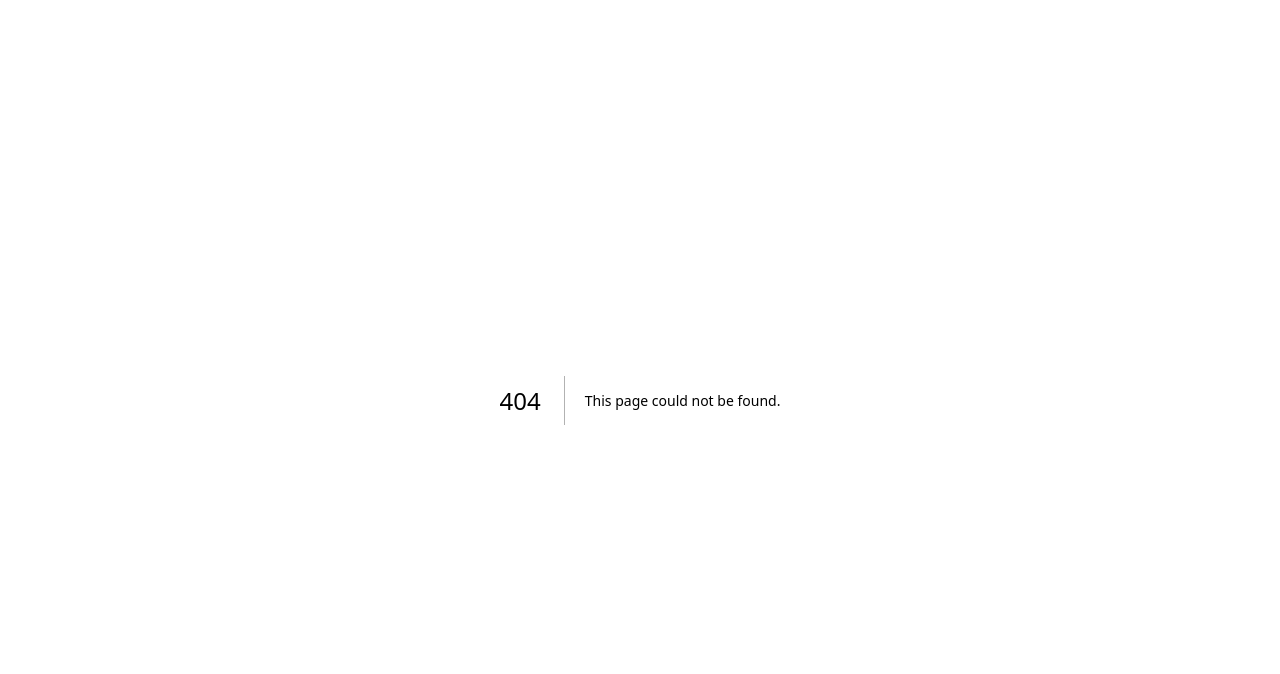
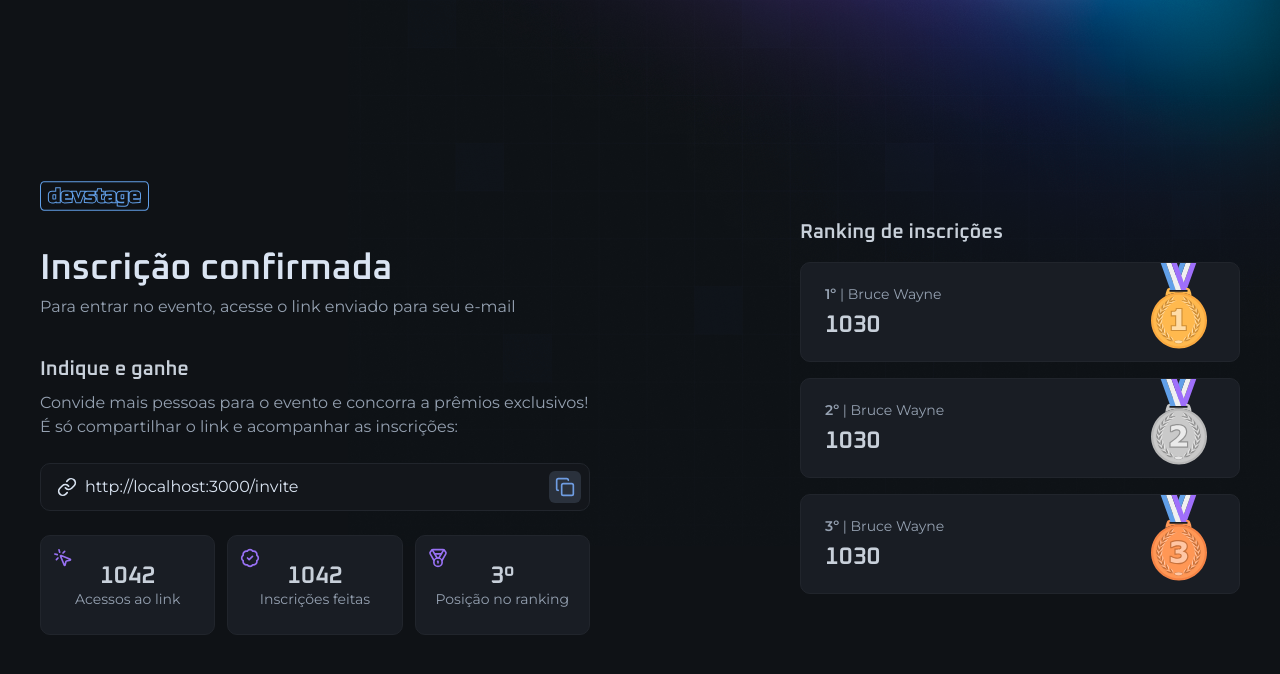
Before and after one commit to Gui-dev/devstage, a Next.js app in the folder web/: page /invite in a window 1280 px wide. Before the commit this address had no page. Shown: the top 674 px of the page. Built offline with nearby package versions, Linux system fonts and the light colour scheme.

Commit message:
feat: add invite page

```diff
--- /dev/null
+++ b/web/src/app/invite/page.tsx
@@ -0,0 +1,45 @@
+import Image from 'next/image'
+
+import logo from '@/assets/logo.svg'
+
+import { InviteLinkInput } from '../components/invite-link-input'
+import { Ranking } from '../components/ranking'
+import { Stats } from '../components/stats'
+
+const InvitePage = () => {
+  return (
+    <div className="flex min-h-dvh flex-col items-center justify-between gap-16 md:flex-row">
+      <div className="flex w-full max-w-[550px] flex-col gap-10">
+        <Image src={logo} alt="Devstage Logo" height={30} width={108.5} />
+        <div className="space-y-2">
+          <h1 className="font-heading font-semibold text-4xl text-gray-100 leading-none">
+            Inscrição confirmada
+          </h1>
+          <p className="text-gray-300">
+            Para entrar no evento, acesse o link enviado para seu e-mail
+          </p>
+        </div>
+
+        <div className="space-y-6">
+          <div className="space-y-3">
+            <h2 className="font-heading font-semibold text-gray-200 text-xl leading-none">
+              Indique e ganhe
+            </h2>
+            <p className="text-gray-300">
+              Convide mais pessoas para o evento e concorra a prêmios
+              exclusivos! É só compartilhar o link e acompanhar as inscrições:
+            </p>
+          </div>
+
+          <InviteLinkInput />
+
+          <Stats />
+        </div>
+      </div>
+
+      <Ranking />
+    </div>
+  )
+}
+
+export default InvitePage
--- a/web/src/app/layout.tsx
+++ b/web/src/app/layout.tsx
@@ -28,7 +28,9 @@
   return (
     <html lang="en" className={`${oxanium.variable} ${montserrat.variable}`}>
       <body className="bg-[url(/background.png)] bg-gray-900 bg-top bg-no-repeat text-gray-100 antialiased md:bg-right-top">
-        {children}
+        <main className="mx-auto max-w-[1240px] px-5 py-8 md:py-2">
+          {children}
+        </main>
       </body>
     </html>
   )
--- a/web/src/app/page.tsx
+++ b/web/src/app/page.tsx
@@ -1,12 +1,13 @@
+import Image from 'next/image'
+
 import logo from '@/assets/logo.svg'
-import { Button } from '@/components/button'
-import { InputField, InputIcon, InputRoot } from '@/components/input'
-import { ArrowRight, Mail, Radio, User } from 'lucide-react'
-import Image from 'next/image'
+
+import { Radio } from 'lucide-react'
+import { SubscriptionForm } from './components/subscription-form'
 
 export default function Home() {
   return (
-    <main className="mx-auto max-w-[1240px] px-5 py-8 md:py-0">
+    <>
       <div className="flex min-h-dvh flex-col justify-center gap-16">
         <div className="flex w-full max-w-[550px] flex-col items-center gap-8 md:items-start">
           <Image src={logo} alt="Devstage Logo" height={30} width={108.5} />
@@ -39,34 +40,9 @@
             </p>
           </div>
 
-          <form className="w-full space-y-6 rounded-2xl border border-gray-600 bg-gray-700 p-8 md:max-w-[440px]">
-            <h2 className="font-heading font-semibold text-gray-200 text-xl">
-              Inscrição
-            </h2>
-
-            <div className="space-y-3">
-              <InputRoot>
-                <InputIcon>
-                  <User />
-                </InputIcon>
-                <InputField type="text" placeholder="Nome completo" />
-              </InputRoot>
-
-              <InputRoot>
-                <InputIcon>
-                  <Mail />
-                </InputIcon>
-                <InputField type="email" placeholder="E-mail" />
-              </InputRoot>
-            </div>
-
-            <Button type="submit">
-              Confirmar
-              <ArrowRight />
-            </Button>
-          </form>
+          <SubscriptionForm />
         </div>
       </div>
-    </main>
+    </>
   )
 }
```
